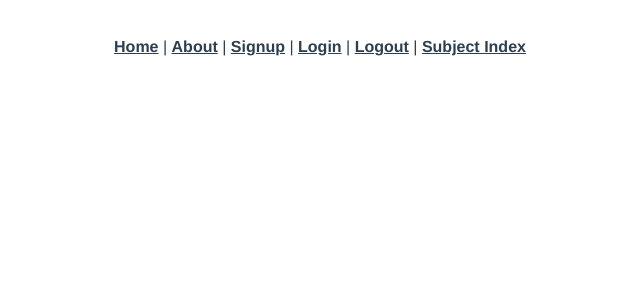
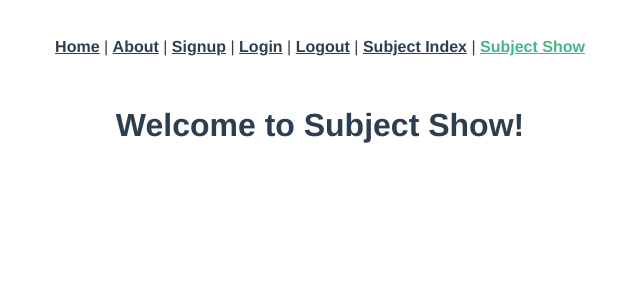
Before and after one commit to moshesegelman/capstone-frontend, a Vue app: page /subjectshow in a window 1280 px wide. Shown: the top 300 px of the page, without its empty margins (320-960 px from the left). Built offline with nearby package versions, Linux system fonts and the light colour scheme.

Commit message:
adds subject show starter template

```diff
--- a/src/App.vue
+++ b/src/App.vue
@@ -6,7 +6,8 @@
       <router-link to="/signup">Signup</router-link> |
       <router-link to="/login">Login</router-link> |
       <router-link to="/logout">Logout</router-link> |
-      <router-link to="/subjectindex">Subject Index</router-link>
+      <router-link to="/subjectindex">Subject Index</router-link> |
+      <router-link to="/subjectshow">Subject Show</router-link>
     </div>
     <router-view/>
   </div>
--- a/src/router/index.js
+++ b/src/router/index.js
@@ -6,6 +6,7 @@ import Signup from "../views/Signup.vue";
 import Login from "../views/Login.vue";
 import Logout from "../views/Logout.vue";
 import SubjectsIndex from "../views/SubjectsIndex.vue";
+import SubjectsShow from "../views/SubjectsShow.vue";
 
 Vue.use(VueRouter);
 
@@ -15,7 +16,8 @@ const routes = [
   { path: "/signup", name: "signup", component: Signup },
   { path: "/login", name: "login", component: Login },
   { path: "/logout", name: "logout", component: Logout },
-  { path: "/subjectindex", name: "subject-index", component: SubjectsIndex }
+  { path: "/subjectindex", name: "subject-index", component: SubjectsIndex },
+  { path: "/subjectshow", name: "subject-show", component: SubjectsShow }
 ];
 
 // {
--- /dev/null
+++ b/src/views/SubjectsShow.vue
@@ -0,0 +1,20 @@
+<template>
+  <div class="subjects-show">
+    <h1>{{ message }}</h1>
+  </div>
+</template>
+
+<style>
+</style>
+
+<script>
+export default {
+  data: function() {
+    return {
+      message: "Welcome to Subject Show!"
+    };
+  },
+  created: function() {},
+  methods: {}
+};
+</script>
```
